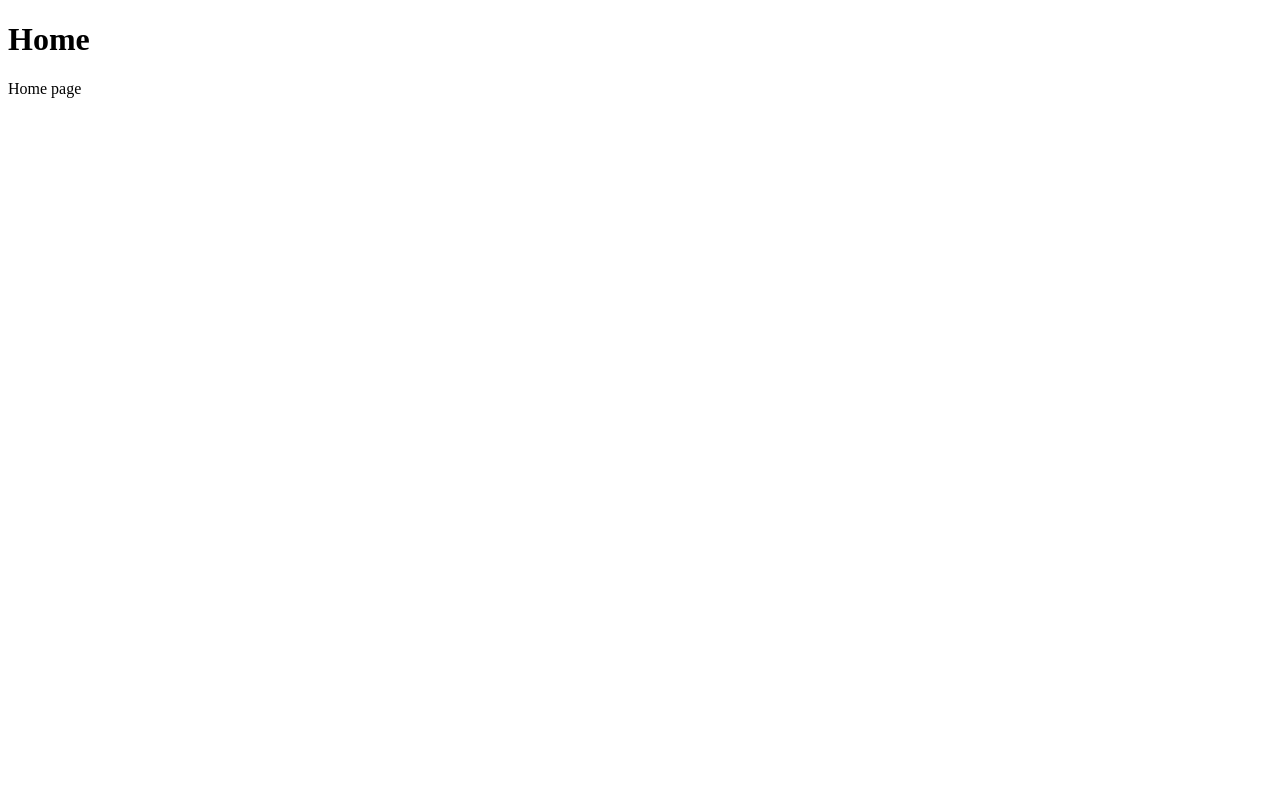
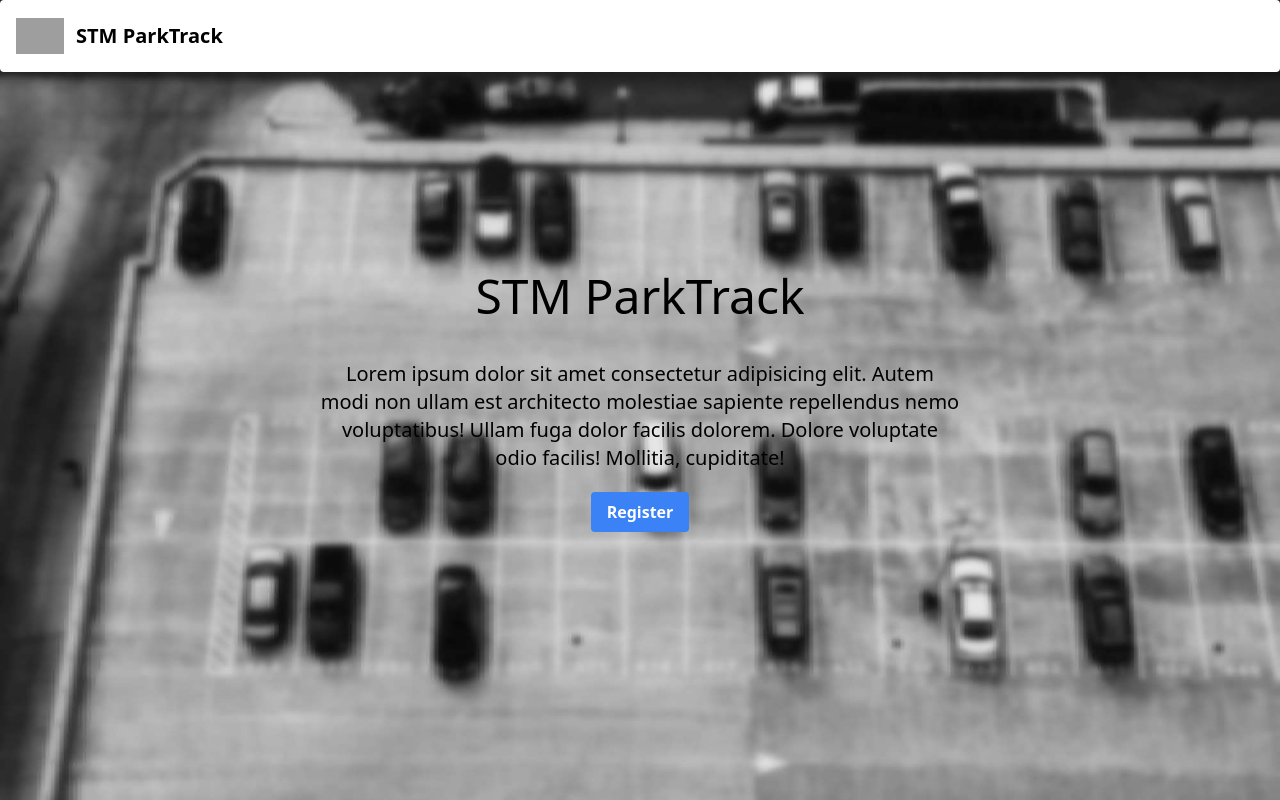
Before and after one commit to riad40/STM-ParkTrack, a React (Create React App) app: page / in a window 1280 px wide. Built offline with nearby package versions, Linux system fonts and the light colour scheme; grey boxes are pictures that could not be loaded.

Commit message:
make the initial markUp and styling for the home page

```diff
--- a/public/index.html
+++ b/public/index.html
@@ -4,40 +4,16 @@
         <meta charset="utf-8" />
         <link rel="icon" href="%PUBLIC_URL%/favicon.ico" />
         <meta name="viewport" content="width=device-width, initial-scale=1" />
-    <meta name="theme-color" content="#000000" />
         <meta
             name="description"
-      content="Web site created using create-react-app"
+            content="STM ParkTrack is web app for managing a parking lot."
         />
-    <link rel="apple-touch-icon" href="%PUBLIC_URL%/logo192.png" />
-    <!--
-      manifest.json provides metadata used when your web app is installed on a
-      user's mobile device or desktop. See https://developers.google.com/web/fundamentals/web-app-manifest/
-    -->
-    <link rel="manifest" href="%PUBLIC_URL%/manifest.json" />
-    <!--
-      Notice the use of %PUBLIC_URL% in the tags above.
-      It will be replaced with the URL of the `public` folder during the build.
-      Only files inside the `public` folder can be referenced from the HTML.
+        <script src="https://cdn.tailwindcss.com"></script>
 
-      Unlike "/favicon.ico" or "favicon.ico", "%PUBLIC_URL%/favicon.ico" will
-      work correctly both with client-side routing and a non-root public URL.
-      Learn how to configure a non-root public URL by running `npm run build`.
-    -->
-    <title>React App</title>
+        <title>Stm ParkTrack</title>
     </head>
     <body>
         <noscript>You need to enable JavaScript to run this app.</noscript>
         <div id="root"></div>
-    <!--
-      This HTML file is a template.
-      If you open it directly in the browser, you will see an empty page.
-
-      You can add webfonts, meta tags, or analytics to this file.
-      The build step will place the bundled scripts into the <body> tag.
-
-      To begin the development, run `npm start` or `yarn start`.
-      To create a production bundle, use `npm run build` or `yarn build`.
-    -->
     </body>
 </html>
--- /dev/null
+++ b/src/@types/index.ts
@@ -0,0 +1,9 @@
+export enum HeaderOpions {
+    User,
+    Admin,
+    Home,
+}
+
+export type NavOptions = {
+    name: string
+}[]
--- a/src/App.tsx
+++ b/src/App.tsx
@@ -1,7 +1,12 @@
 import Router from "./Router"
+import "./assets/styles/index.css"
 
 const App = (): JSX.Element => {
-    return <Router />
+    return (
+        <div className="App">
+            <Router />
+        </div>
+    )
 }
 
 export default App
--- /dev/null
+++ b/src/assets/styles/index.css
@@ -0,0 +1,15 @@
+@import url("https://fonts.googleapis.com/css2?family=Roboto:wght@100;300;400;500;700&display=swap");
+* {
+    margin: 0;
+    padding: 0;
+    box-sizing: border-box;
+}
+
+.App {
+    background-image: url("../imgs/bg.jpg");
+    background-repeat: no-repeat;
+    background-size: cover;
+    background-position: center;
+    width: 100%;
+    height: 100vh;
+}
--- /dev/null
+++ b/src/components/common/Header.tsx
@@ -0,0 +1,25 @@
+import { HeaderOpions } from "../../@types"
+import Nav from "./Nav"
+
+interface HeaderProps {
+    option: HeaderOpions
+}
+
+const Header = ({ option }: HeaderProps): JSX.Element => {
+    const renderHeader = (): JSX.Element => {
+        switch (option) {
+            case HeaderOpions.Home:
+                return <Nav items={[{ name: "Login" }]} />
+            case HeaderOpions.User:
+                return <Nav items={[{ name: "logout" }, { name: "User" }]} />
+            case HeaderOpions.Admin:
+                return <Nav items={[{ name: "logout" }, { name: "Admin" }]} />
+            default:
+                return <h1>Header</h1>
+        }
+    }
+
+    return <header>{renderHeader()}</header>
+}
+
+export default Header
--- /dev/null
+++ b/src/components/common/Nav.tsx
@@ -0,0 +1,47 @@
+import { NavOptions } from "../../@types"
+import { Link } from "react-router-dom"
+
+interface NavProps {
+    items: NavOptions
+}
+
+const Nav = ({ items }: NavProps): JSX.Element => {
+    return (
+        <nav className="bg-white border-gray-200 px-2 sm:px-4 py-2.5 rounded dark:bg-gray-900">
+            <div className="container flex flex-wrap items-center justify-between mx-auto">
+                <a href="https://flowbite.com/" className="flex items-center">
+                    <img
+                        src="https://flowbite.com/docs/images/logo.svg"
+                        className="h-6 mr-3 sm:h-9"
+                        alt="Flowbite Logo"
+                    />
+                    <span className="self-center text-xl font-semibold whitespace-nowrap dark:text-white">
+                        STM ParkTrack
+                    </span>
+                </a>
+                <div
+                    className="hidden w-full md:block md:w-auto"
+                    id="navbar-default"
+                >
+                    <ul className="flex flex-col p-4 mt-4 border border-gray-100 rounded-lg bg-gray-50 md:flex-row md:space-x-8 md:mt-0 md:text-sm md:font-medium md:border-0 md:bg-white dark:bg-gray-800 md:dark:bg-gray-900 dark:border-gray-700">
+                        {items.map((item, index) => {
+                            return (
+                                <li>
+                                    <Link
+                                        to={item.name}
+                                        className="block py-2 pl-3 pr-4 text-white bg-blue-700 rounded md:bg-transparent md:p-0"
+                                        aria-current="page"
+                                    >
+                                        {item.name}
+                                    </Link>
+                                </li>
+                            )
+                        })}
+                    </ul>
+                </div>
+            </div>
+        </nav>
+    )
+}
+
+export default Nav
--- /dev/null
+++ b/src/components/index.ts
@@ -0,0 +1,3 @@
+import Header from "./common/Header"
+
+export { Header }
--- a/src/pages/Home.tsx
+++ b/src/pages/Home.tsx
@@ -1,8 +1,32 @@
+import { Header } from "../components"
+import { HeaderOpions } from "../@types"
+import { Link } from "react-router-dom"
+
 const Home = (): JSX.Element => {
     return (
         <div>
-            <h1>Home</h1>
-            <p>Home page</p>
+            <Header option={HeaderOpions.Home} />
+            <section className="w-full flex justify-center items-center h-[80vh]">
+                <div className="w-full mx-8 sm:w-1/2">
+                    <h1 className="text-dark py-5 text-5xl text-center">
+                        STM ParkTrack
+                    </h1>
+                    <p className="text-dark text-center text-xl py-5">
+                        Lorem ipsum dolor sit amet consectetur adipisicing elit.
+                        Autem modi non ullam est architecto molestiae sapiente
+                        repellendus nemo voluptatibus! Ullam fuga dolor facilis
+                        dolorem. Dolore voluptate odio facilis! Mollitia,
+                        cupiditate!
+                    </p>
+                    <div className="flex justify-center">
+                        <Link to="/register">
+                            <button className="bg-blue-500 hover:bg-blue-700 text-white font-bold py-2 px-4 rounded">
+                                Register
+                            </button>
+                        </Link>
+                    </div>
+                </div>
+            </section>
         </div>
     )
 }
```
Also changed, not shown: src/assets/imgs/bg.jpg (added). Lines whose indentation alone changed are shown as unchanged.
